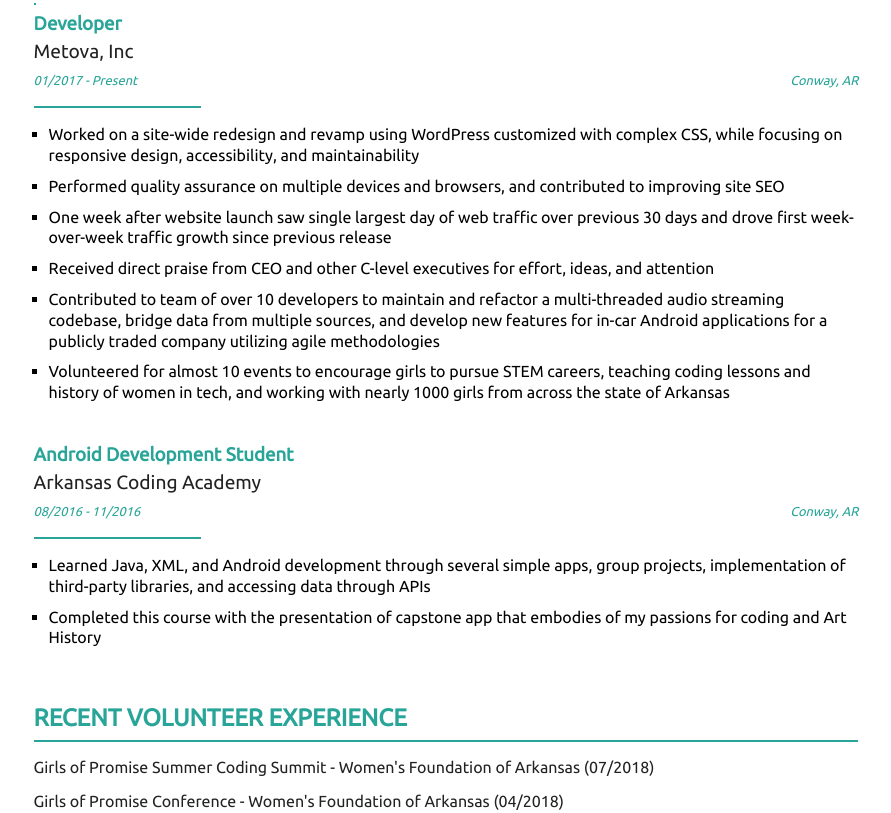
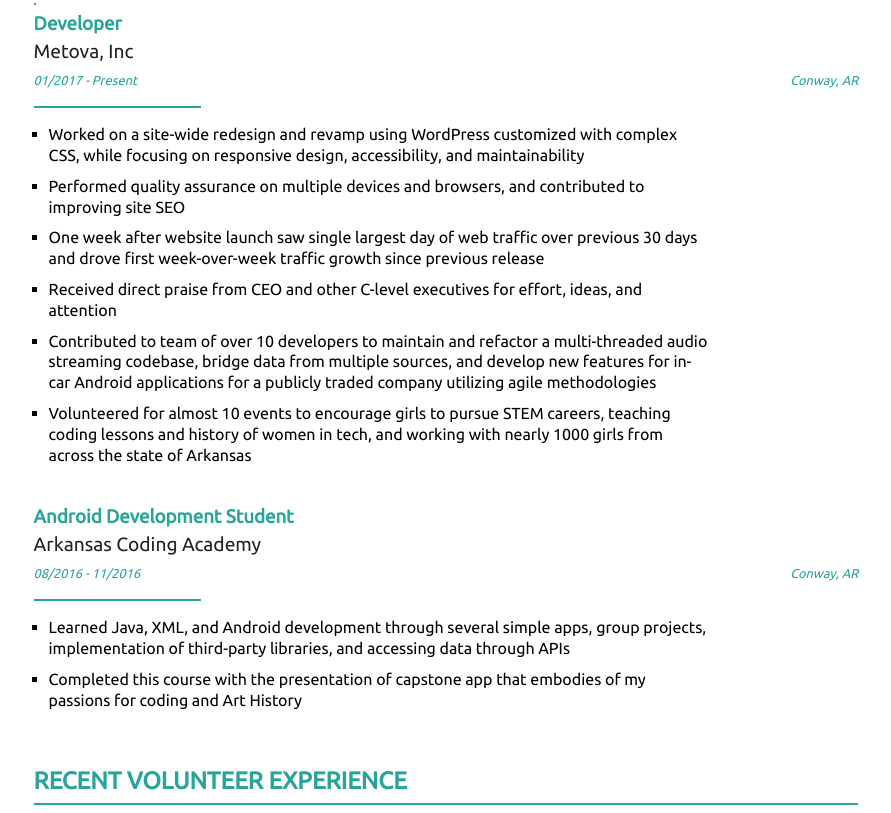
Before and after one commit to knpFletcher/Resume, a plain HTML site: page index.html in a window 1280 px wide. Shown: the part 1519-2332 px from the top of the page, without its empty margins (215-1106 px from the left). Drawn offline with Linux system fonts and the light colour scheme.

Commit message:
Code style cleanup

```diff
--- a/css/styles.css
+++ b/css/styles.css
@@ -190,13 +190,13 @@ img {
   }
 
   .right li {
-      margin-bottom: 10px;
+    margin: 0 150px 10px 0px;
   }
 
   .right ul {
-	margin-left: 15px;
-	padding-left: 0px;
-}
+    margin-left: 15px;
+    padding-left: 0px;
+  }
 
   .section-title {
     border: 1px solid #28a598;
```
